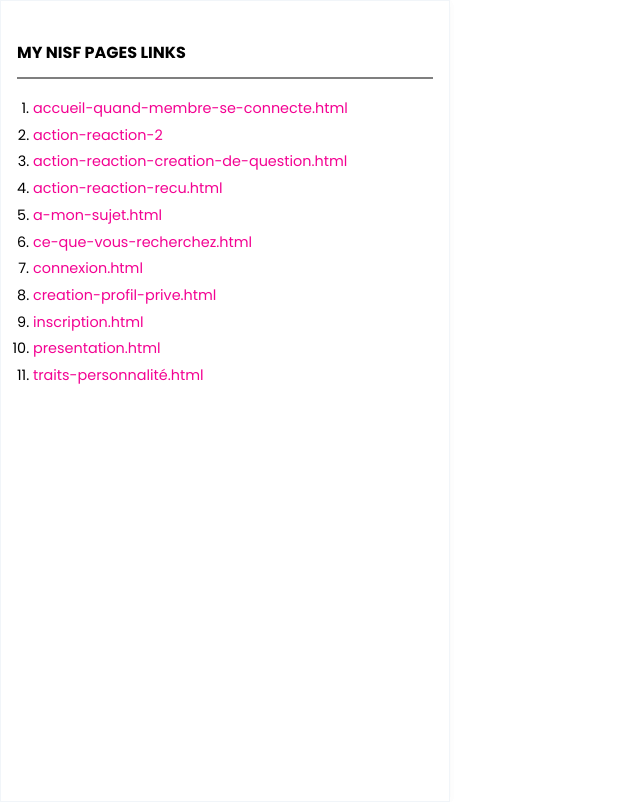
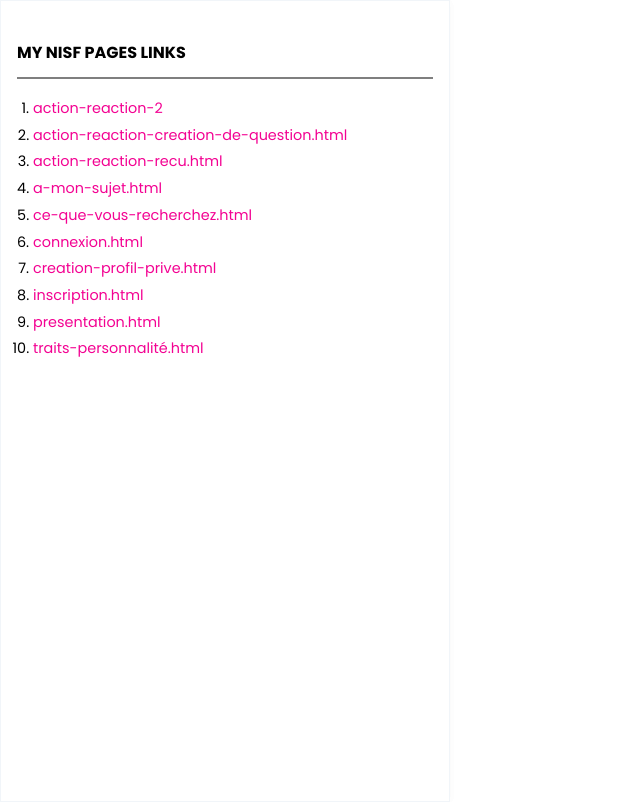
Before and after one commit to webdevarif/mynisf, a website: page src/html/index.html in a window 1280 px wide. Shown: the whole page, without its empty margins (0-640 px from the left). Drawn offline with Linux system fonts and the light colour scheme.

Commit message:
Update index.html

```diff
--- a/src/html/index.html
+++ b/src/html/index.html
@@ -13,17 +13,17 @@
             <div class="min-h-screen px-4 py-10">
                 <h3 class="mb-5 block pb-3 font-bold border-b-2 border-black border-opacity-50">MY NISF PAGES LINKS</h3>
                 <ul class="list-decimal px-4 flex flex-col gap-2 text-sm">
-                    <li><a href="https://astonishing-cactus-71cdc1.netlify.app/accueil-quand-membre-se-connecte.html" class="link-primary" target="_blank">accueil-quand-membre-se-connecte.html</a></li>
-                    <li><a href="https://astonishing-cactus-71cdc1.netlify.app/action-reaction-2" class="link-primary" target="_blank">action-reaction-2</a></li>
-                    <li><a href="https://astonishing-cactus-71cdc1.netlify.app/action-reaction-creation-de-question.html" class="link-primary" target="_blank">action-reaction-creation-de-question.html</a></li>
-                    <li><a href="https://astonishing-cactus-71cdc1.netlify.app/action-reaction-recu.html" class="link-primary" target="_blank">action-reaction-recu.html</a></li>
-                    <li><a href="https://astonishing-cactus-71cdc1.netlify.app/a-mon-sujet.html" class="link-primary" target="_blank">a-mon-sujet.html</a></li>
-                    <li><a href="https://astonishing-cactus-71cdc1.netlify.app/ce-que-vous-recherchez.html" class="link-primary" target="_blank">ce-que-vous-recherchez.html</a></li>
-                    <li><a href="https://astonishing-cactus-71cdc1.netlify.app/connexion.html" class="link-primary" target="_blank">connexion.html</a></li>
-                    <li><a href="https://astonishing-cactus-71cdc1.netlify.app/creation-profil-prive.html" class="link-primary" target="_blank">creation-profil-prive.html</a></li>
-                    <li><a href="https://astonishing-cactus-71cdc1.netlify.app/inscription.html" class="link-primary" target="_blank">inscription.html</a></li>
-                    <li><a href="https://astonishing-cactus-71cdc1.netlify.app/presentation.html" class="link-primary" target="_blank">presentation.html</a></li>
-                    <li><a href="https://astonishing-cactus-71cdc1.netlify.app/traits-personnalité.html" class="link-primary" target="_blank">traits-personnalité.html</a></li>
+                    <!-- <li><a href="https://webdeveloperarif.com/mynisf/src/html/accueil-quand-membre-se-connecte.html" class="link-primary" target="_blank">accueil-quand-membre-se-connecte.html</a></li> -->
+                    <li><a href="https://webdeveloperarif.com/mynisf/src/html/action-reaction-2" class="link-primary" target="_blank">action-reaction-2</a></li>
+                    <li><a href="https://webdeveloperarif.com/mynisf/src/html/action-reaction-creation-de-question.html" class="link-primary" target="_blank">action-reaction-creation-de-question.html</a></li>
+                    <li><a href="https://webdeveloperarif.com/mynisf/src/html/action-reaction-recu.html" class="link-primary" target="_blank">action-reaction-recu.html</a></li>
+                    <li><a href="https://webdeveloperarif.com/mynisf/src/html/a-mon-sujet.html" class="link-primary" target="_blank">a-mon-sujet.html</a></li>
+                    <li><a href="https://webdeveloperarif.com/mynisf/src/html/ce-que-vous-recherchez.html" class="link-primary" target="_blank">ce-que-vous-recherchez.html</a></li>
+                    <li><a href="https://webdeveloperarif.com/mynisf/src/html/connexion.html" class="link-primary" target="_blank">connexion.html</a></li>
+                    <li><a href="https://webdeveloperarif.com/mynisf/src/html/creation-profil-prive.html" class="link-primary" target="_blank">creation-profil-prive.html</a></li>
+                    <li><a href="https://webdeveloperarif.com/mynisf/src/html/inscription.html" class="link-primary" target="_blank">inscription.html</a></li>
+                    <li><a href="https://webdeveloperarif.com/mynisf/src/html/presentation.html" class="link-primary" target="_blank">presentation.html</a></li>
+                    <li><a href="https://webdeveloperarif.com/mynisf/src/html/traits-personnalité.html" class="link-primary" target="_blank">traits-personnalité.html</a></li>
                 </ul>
             </div>
         </div>
```
